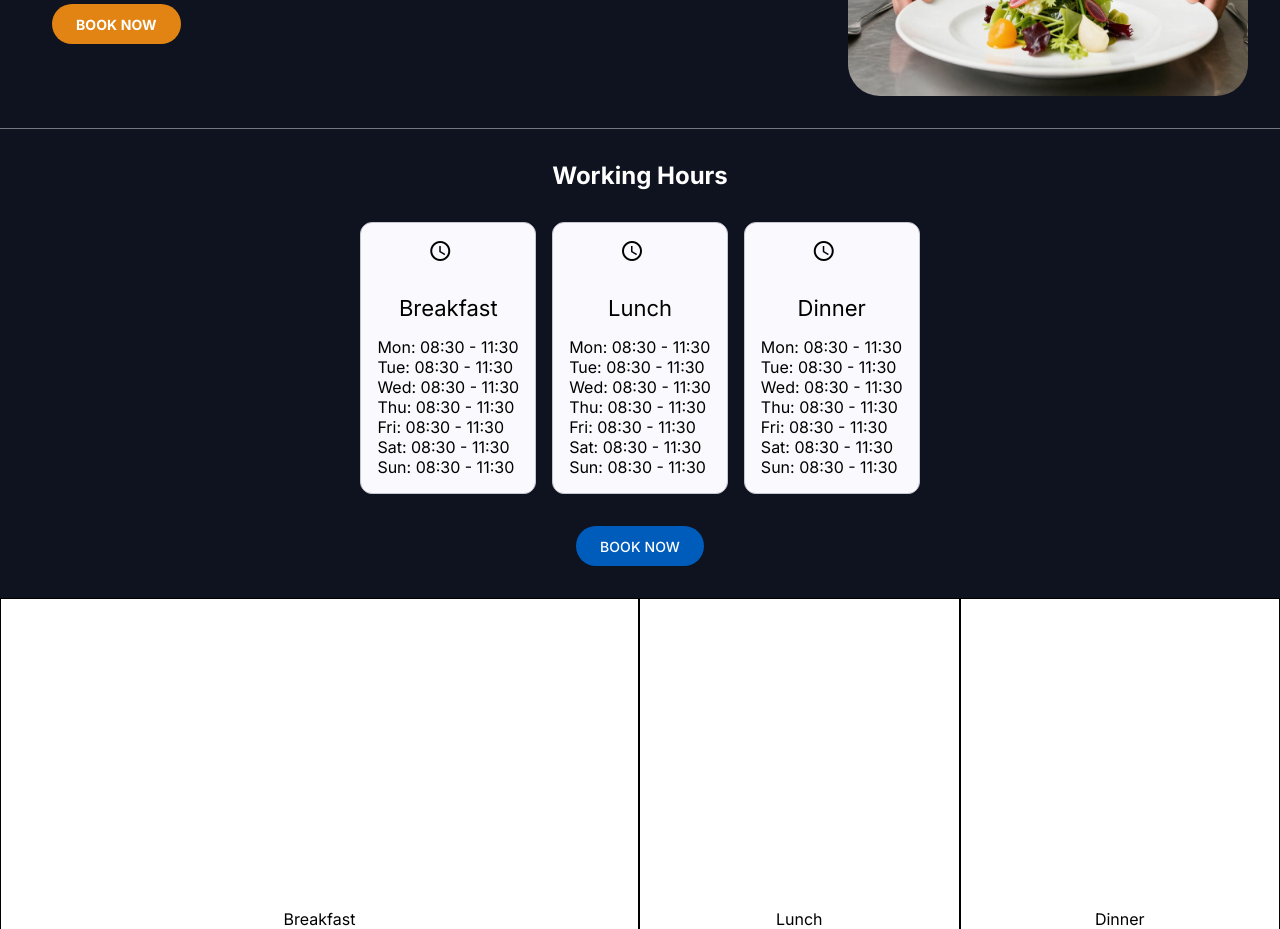
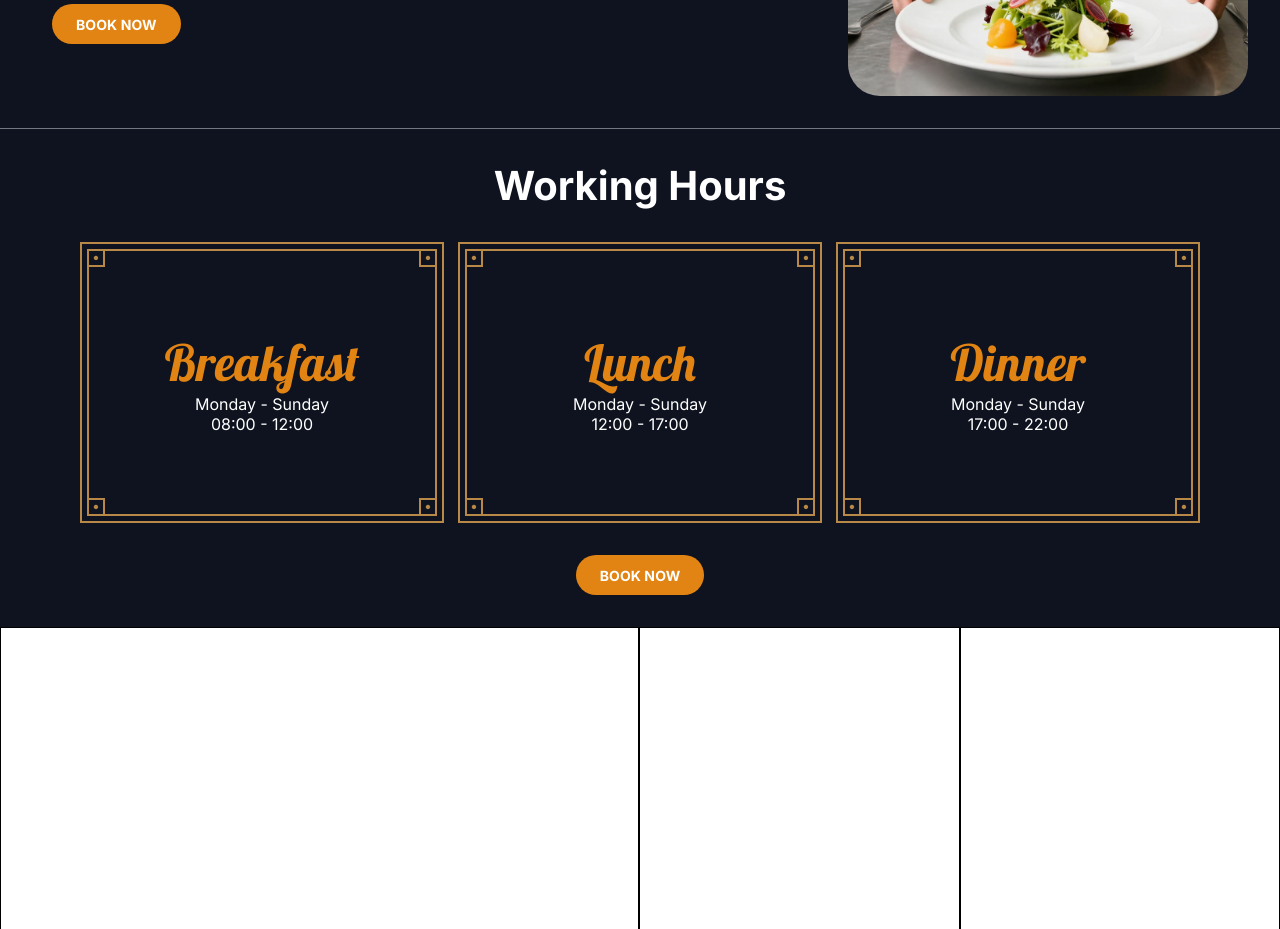
Before and after one commit to ViniciusIshikawa/restaurantWebsite, an Angular app: page /home in a window 1280 px wide. Shown: the part 1200-2129 px from the top of the page. Built offline with nearby package versions, Linux system fonts and the light colour scheme; a web font is replaced by a local one.

Commit message:
Style: Added style for the working hours section on the home page

```diff
--- a/src/app/pages/home/home.component.css
+++ b/src/app/pages/home/home.component.css
@@ -26,7 +26,6 @@
   background-repeat: no-repeat;
   background-size: cover;
   background-position: center;
-  background-attachment: fixed;
 }
 
 .hero-section .hero-section_presentation {
@@ -92,11 +91,12 @@
   align-items: center;
   justify-content: center;
   gap: 2rem;
-  padding: 2rem 0;
+  padding: 2rem 5rem;
   background-color: var(--secondary-color);
 }
 
 .working-hours h1 {
+  font-size: 40px;
   margin: 0;
   text-align: center;
   color: white;
@@ -106,15 +106,72 @@
   display: flex;
   flex-direction: row;
   align-items: center;
-  justify-content: center;
-  gap: 1rem;
-  margin: 0 1rem;
+  justify-content: space-between;
+  width: 100%;
 }
 
-.working-hours .card mat-card-header {
+.working-hours .working-hours_titles {
+  color: var(--main-color);
+  font-family: 'Lobster', sans-serif !important;
+  font-size: 50px;
+}
+
+.working-hours .card {
+  transform: translate3d(0, 0, 0);
+  width: 350px;
+  padding: 5px;
+  border: 2px solid #b78846;
+}
+
+.working-hours .card:before, .card:after {
+  content: "•";
+  position: absolute;
+  width: 14px;
+  height: 14px;
+  font-size: 14px;
+  color: #b78846;
+  border: 2px solid #b78846;
+  line-height: 12px;
+  top: 5px;
+  text-align: center;
+}
+
+.working-hours .card:before {
+  left: 5px;
+}
+.working-hours .card:after {
+  right: 5px;
+}
+
+.working-hours .card .card-inner {
+  position: relative;
+  border: 2px solid #b78846;
+  padding: 5rem;
+  display: flex;
+  align-items: center;
+  justify-content: center;
   flex-direction: column;
-  justify-content: center;
-  align-items: center;
+  color: white;
+
+}
+.working-hours .card .card-inner:before, .card .card-inner:after {
+  content: "•";
+  position: absolute;
+  width: 14px;
+  height: 14px;
+  font-size: 14px;
+  color: #b78846;
+  border: 2px solid #b78846;
+  line-height: 12px;
+  bottom: -2px;
+  text-align: center;
+}
+
+.working-hours .card .card-inner:before {
+  left: -2px;
+}
+.working-hours .card .card-inner:after {
+  right: -2px;
 }
 
 .menus {
--- a/src/app/pages/home/home.component.html
+++ b/src/app/pages/home/home.component.html
@@ -39,61 +39,31 @@
   <section class="working-hours">
     <h1>Working Hours</h1>
     <div class="working-hours_cards">
-      <mat-card class="card" appearance="outlined">
-        <mat-card-header>
-          <div mat-card-avatar><mat-icon>schedule</mat-icon></div>
-          <mat-card-title>Breakfast</mat-card-title>
-        </mat-card-header>
-        <mat-card-content>
-          <p>
-            Mon: 08:30 - 11:30 <br>
-            Tue: 08:30 - 11:30 <br>
-            Wed: 08:30 - 11:30 <br>
-            Thu: 08:30 - 11:30 <br>
-            Fri: 08:30 - 11:30 <br>
-            Sat: 08:30 - 11:30 <br>
-            Sun: 08:30 - 11:30 <br>
-          </p>
-        </mat-card-content>
-      </mat-card>
+        <div class='card'>
+          <div class='card-inner'>
+            <span class="working-hours_titles">Breakfast</span>
+            <span>Monday - Sunday</span>
+            <span>08:00 - 12:00</span>
+          </div>
+        </div>
 
-      <mat-card class="card" appearance="outlined">
-        <mat-card-header>
-          <div mat-card-avatar><mat-icon>schedule</mat-icon></div>
-          <mat-card-title>Lunch</mat-card-title>
-        </mat-card-header>
-        <mat-card-content>
-          <p>
-            Mon: 08:30 - 11:30 <br>
-            Tue: 08:30 - 11:30 <br>
-            Wed: 08:30 - 11:30 <br>
-            Thu: 08:30 - 11:30 <br>
-            Fri: 08:30 - 11:30 <br>
-            Sat: 08:30 - 11:30 <br>
-            Sun: 08:30 - 11:30 <br>
-          </p>
-        </mat-card-content>
-      </mat-card>
+        <div class='card'>
+          <div class='card-inner'>
+            <span class="working-hours_titles">Lunch</span>
+            <span>Monday - Sunday</span>
+            <span>12:00 - 17:00</span>
+          </div>
+        </div>
 
-      <mat-card class="card" appearance="outlined">
-        <mat-card-header>
-          <div mat-card-avatar><mat-icon>schedule</mat-icon></div>
-          <mat-card-title>Dinner</mat-card-title>
-        </mat-card-header>
-        <mat-card-content>
-          <p>
-            Mon: 08:30 - 11:30 <br>
-            Tue: 08:30 - 11:30 <br>
-            Wed: 08:30 - 11:30 <br>
-            Thu: 08:30 - 11:30 <br>
-            Fri: 08:30 - 11:30 <br>
-            Sat: 08:30 - 11:30 <br>
-            Sun: 08:30 - 11:30 <br>
-          </p>
-        </mat-card-content>
-      </mat-card>
+        <div class='card'>
+          <div class='card-inner'>
+            <span class="working-hours_titles">Dinner</span>
+            <span>Monday - Sunday</span>
+            <span>17:00 - 22:00</span>
+          </div>
+        </div>
     </div>
-    <button mat-flat-button routerLink="/booking">BOOK NOW</button>
+    <button class="btnBooking" mat-flat-button routerLink="/booking">BOOK NOW</button>
   </section>
 
   <section class="menus">
```
